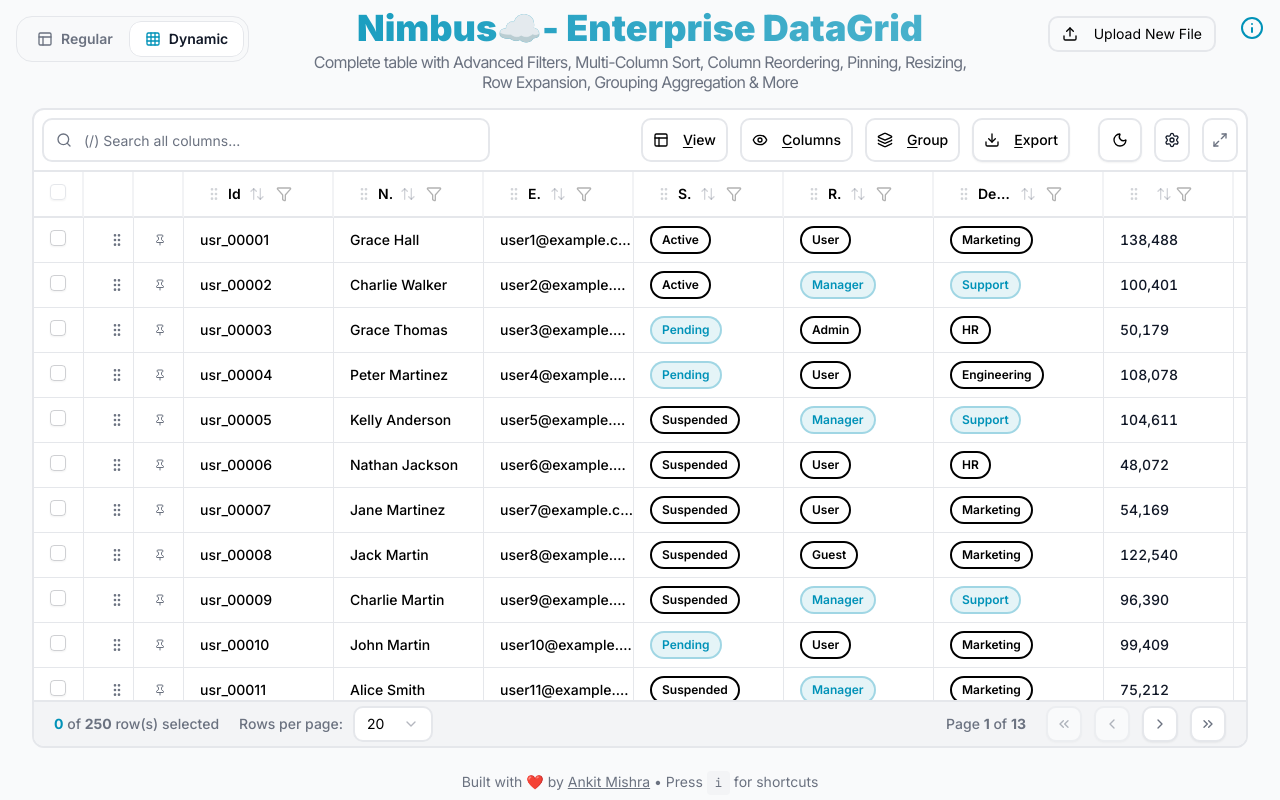
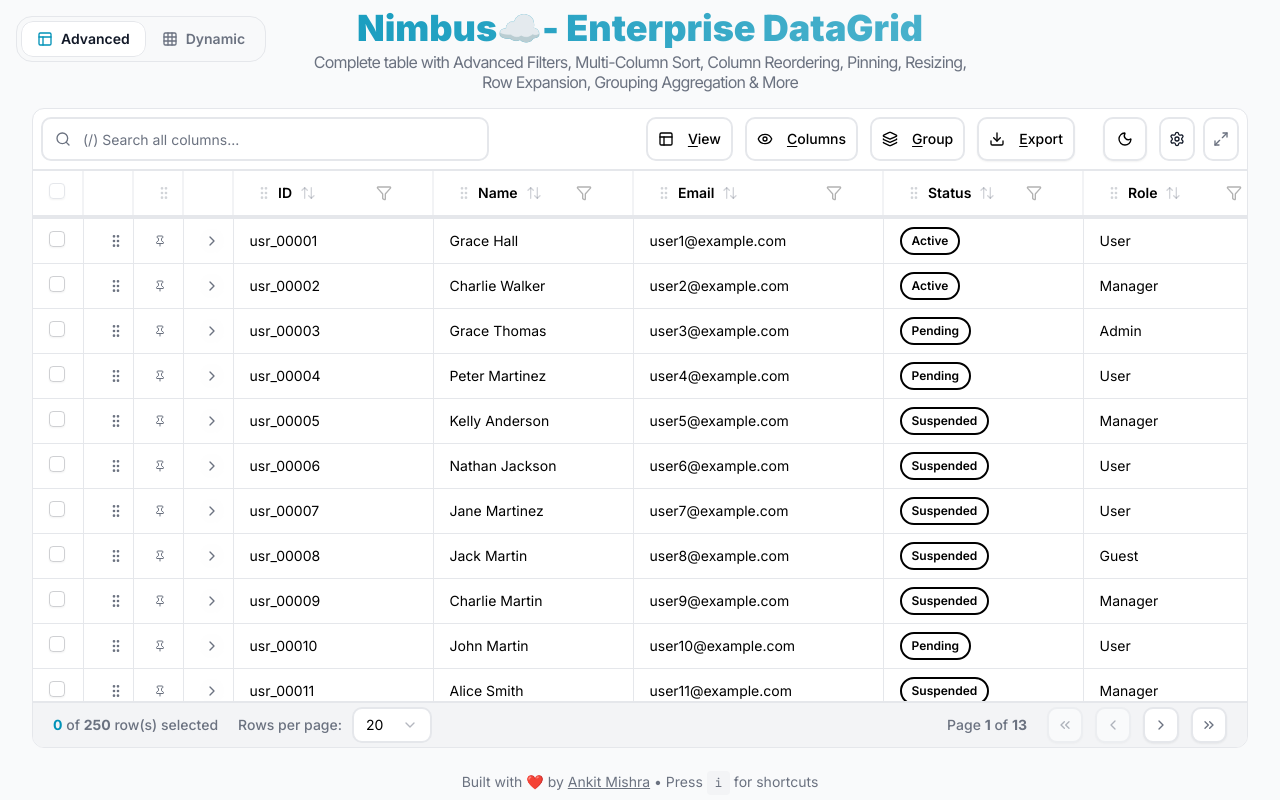
Before and after one commit to 2102ankit/nimbus, a React (Vite) app: page /beta in a window 1280 px wide. Built offline with nearby package versions, Linux system fonts and the light colour scheme.

Commit message:
Working v2

```diff
--- a/components/Datagrid/AdvancedDataGrid.jsx
+++ b/components/Datagrid/AdvancedDataGrid.jsx
@@ -38,10 +38,9 @@ import { AnimatePresence, motion } from "motion/react";
 import { useCallback, useEffect, useMemo, useRef, useState } from "react";
 import { useHotkeys } from "react-hotkeys-hook";
 import StatusBarModal from "./StatusBarModal";
-import { Link } from "react-router-dom";
 import { GridToggle } from "@/src/GridToggle";
 
-const AdvancedDataGrid = () => {
+const AdvancedDataGrid = ({ isDynamic, onToggle }) => {
   const { theme, toggleTheme, density, showGridLines, showHeaderLines, showRowLines, currency, locale } = useTheme();
 
   // State management
@@ -725,7 +724,7 @@ const AdvancedDataGrid = () => {
           {/* Links moved to top left and hidden in fullscreen */}
           {!isFullscreen && (
             <div className="absolute top-4 left-4 z-50">
-              <GridToggle />
+              <GridToggle isDynamic={isDynamic} onToggle={onToggle} />
             </div>
           )}
 
--- a/components/Datagrid/DataGridTableBody.jsx
+++ b/components/Datagrid/DataGridTableBody.jsx
@@ -27,8 +27,8 @@ export function LoadingState({ minHeight = 300 }) {
     <tr>
       <td colSpan={100} className="p-0">
         <div
-          className="flex flex-col items-center justify-center w-full bg-card/10 z-50 rounded-lg sticky left-0"
-          style={{ height: minHeight, top: "var(--header-height)" }}
+          className="flex flex-col items-center justify-center w-full bg-card/10 z-50 rounded-lg"
+          style={{ height: minHeight }}
         >
           <Loader2
             className="h-10 w-10 animate-spin mb-4"
@@ -107,9 +107,7 @@ export function GroupRow({ row, getDensityPadding, table, getLeftPosition, getRi
     <tr
       className="font-semibold border-b-2 transition-all"
       style={{
-        background: `linear-gradient(to right,
-          color-mix(in oklch, var(--color-muted), transparent 90%),
-          color-mix(in oklch, var(--color-muted), transparent 95%))`,
+        backgroundColor: "var(--color-background)",
         borderBottomColor: "var(--color-border)",
       }}
     >
@@ -129,6 +127,7 @@ export function GroupRow({ row, getDensityPadding, table, getLeftPosition, getRi
               right: rightPos !== undefined ? `${rightPos}px` : undefined,
               backgroundColor: isPinned ? 'var(--color-muted)' : 'transparent',
               zIndex: isPinned ? 10 : 1,
+              borderBottom: "2px solid var(--color-border)",
             }}
           >
             {isGroupedCell ? (
@@ -267,8 +266,7 @@ export function DataRow({
                 }}
                 key={cell.id}
                 className={`align-middle relative ${getDensityPadding()} ${!isPinned && !isBeforeRightPinned ? getCellBorderClasses() : ''
-                  } ${isPinned ? "sticky z-10" : ""} ${isPinned === "left" ? "pinned-left-border" : isPinned === "right" ? "pinned-right-border" : ""
-                  } ${isBeforeRightPinned ? 'before-right-pinned' : ''} ${row.getIsPinned() ? `sticky z-20 sticky-pinned-td sticky-pinned-td-${row.getIsPinned()}` : ""}`}
+                  } ${isPinned ? "sticky z-10" : ""} ${isBeforeRightPinned ? 'before-right-pinned' : ''} ${row.getIsPinned() ? `sticky z-20 sticky-pinned-td sticky-pinned-td-${row.getIsPinned()}` : ""}`}
                 style={{
                   color: "var(--color-foreground)",
                   width: cell.column.getSize(),
--- a/components/Datagrid/DataGridTableHeader.jsx
+++ b/components/Datagrid/DataGridTableHeader.jsx
@@ -51,7 +51,6 @@ function SortableHeaderCell({ header, isPinned, leftPos, rightPos, getDensityPad
           : "none",
       }}
       className={`text-left align-middle font-bold relative ${getDensityPadding()} ${!isPinned && !isBeforeRightPinned ? getHeaderBorderClasses() : ''
-        } ${isPinned === "left" ? "pinned-left-border" : isPinned === "right" ? "pinned-right-border" : ""
         } ${isBeforeRightPinned ? 'before-right-pinned' : ''}`}
     >
       {
--- a/src/App.jsx
+++ b/src/App.jsx
@@ -1,30 +1,15 @@
 import AdvancedDataGrid from "@/components/Datagrid/AdvancedDataGrid";
 import ThemeProvider from "@/components/ThemeProvider";
-import { useEffect } from "react";
-import { BrowserRouter, Route, Routes, useLocation } from "react-router-dom";
+import { useState } from "react";
 import DynamicDataGrid from "./DynamicDataGrid";
 
-const ScrollToTop = () => {
-  const { pathname } = useLocation();
+const App = () => {
+  const [isDynamic, setIsDynamic] = useState(false);
 
-  useEffect(() => {
-    window.scrollTo(0, 0); // Scrolls to the top of the window
-  }, [pathname]); // Re-run this effect whenever the pathname changes
-
-  return null; // This component doesn't render anything
-};
-
-const App = () => {
   return (
-    <BrowserRouter>
-      <ScrollToTop />
-      <ThemeProvider>
-        <Routes>
-          <Route path="/" element={<AdvancedDataGrid />} />
-          <Route path="/beta" element={<DynamicDataGrid />} />
-        </Routes>
-      </ThemeProvider>
-    </BrowserRouter>
+    <ThemeProvider>
+      {isDynamic ? <DynamicDataGrid isDynamic={isDynamic} onToggle={setIsDynamic} /> : <AdvancedDataGrid isDynamic={isDynamic} onToggle={setIsDynamic} />}
+    </ThemeProvider>
   );
 };
 
--- a/src/ColumnConfigurationMenu.jsx
+++ b/src/ColumnConfigurationMenu.jsx
@@ -140,7 +140,7 @@ export const ColumnConfigurationMenu = memo(function ColumnConfigurationMenu({ c
                 [key]: value
             };
             // Apply immediately if it's a toggle change
-            if (selectedColumnId && key !== 'headerText' && key !== 'precision') {
+            if (selectedColumnId && key !== 'headerText') {
                 setColumnConfig(selectedColumnId, updated);
                 onConfigChange?.();
             }
--- a/src/DynamicDataGrid.jsx
+++ b/src/DynamicDataGrid.jsx
@@ -41,11 +41,10 @@ import { generateSampleData } from "@/components/Datagrid/sampleDataGenerator";
 import { applyColumnConfigs } from "./columnConfigSystem";
 import { ColumnConfigurationMenu } from "./ColumnConfigurationMenu";
 import { useDataWorker } from "./useDataWorker";
-import { Link } from "react-router-dom";
 import { createColumns } from "@/components/Datagrid/columnDefinitions";
 import { GridToggle } from "./GridToggle";
 
-const DynamicDataGrid = () => {
+const DynamicDataGrid = ({ isDynamic, onToggle }) => {
     const { theme, toggleTheme, density, showGridLines, showHeaderLines, showRowLines, currency, locale } = useTheme();
     const { isReady: workerReady, processData } = useDataWorker();
 
@@ -830,7 +829,7 @@ const DynamicDataGrid = () => {
                     {!isFullscreen && (
                         <>
                             <div className="absolute top-0 left-0 m-4 z-50">
-                                <GridToggle />
+                                <GridToggle isDynamic={isDynamic} onToggle={onToggle} />
                             </div>
                             <TooltipProvider>
                                 <Tooltip>
--- a/src/GridToggle.jsx
+++ b/src/GridToggle.jsx
@@ -1,40 +1,42 @@
 import { Layout, Grid3x3 } from "lucide-react";
-import { Link, useLocation } from "react-router-dom";
 import { motion } from "motion/react";
 
-export function GridToggle() {
-    const location = useLocation();
-    const isBeta = location.pathname === "/beta";
-
+export function GridToggle({ isDynamic, onToggle }) {
     return (
         <div className="flex p-1 bg-muted/30 border border-border rounded-xl shadow-none">
-            <Link to="/" className="relative px-4 py-2 flex items-center gap-2 text-sm font-semibold transition-colors rounded-lg overflow-hidden group">
-                {location.pathname === "/" && (
+            <button
+                onClick={() => onToggle(false)}
+                className="relative px-4 py-2 flex items-center gap-2 text-sm font-semibold transition-colors rounded-lg overflow-hidden group"
+            >
+                {!isDynamic && (
                     <motion.div
                         layoutId="active-pill"
                         className="absolute inset-0 bg-background border border-border rounded-lg shadow-none"
                         transition={{ type: "spring", bounce: 0.2, duration: 0.6 }}
                     />
                 )}
-                <Layout className={`h-4 w-4 relative z-10 ${location.pathname === "/" ? "text-primary" : "text-muted-foreground group-hover:text-foreground"}`} />
-                <span className={`relative z-10 ${location.pathname === "/" ? "text-foreground" : "text-muted-foreground group-hover:text-foreground"}`}>
-                    Regular
+                <Layout className={`h-4 w-4 relative z-10 ${!isDynamic ? "text-primary" : "text-muted-foreground group-hover:text-foreground"}`} />
+                <span className={`relative z-10 ${!isDynamic ? "text-foreground" : "text-muted-foreground group-hover:text-foreground"}`}>
+                    Advanced
                 </span>
-            </Link>
+            </button>
 
-            <Link to="/beta" className="relative px-4 py-2 flex items-center gap-2 text-sm font-semibold transition-colors rounded-lg overflow-hidden group">
-                {location.pathname === "/beta" && (
+            <button
+                onClick={() => onToggle(true)}
+                className="relative px-4 py-2 flex items-center gap-2 text-sm font-semibold transition-colors rounded-lg overflow-hidden group"
+            >
+                {isDynamic && (
                     <motion.div
                         layoutId="active-pill"
                         className="absolute inset-0 bg-background border border-border rounded-lg shadow-none"
                         transition={{ type: "spring", bounce: 0.2, duration: 0.6 }}
                     />
                 )}
-                <Grid3x3 className={`h-4 w-4 relative z-10 ${location.pathname === "/beta" ? "text-primary" : "text-muted-foreground group-hover:text-foreground"}`} />
-                <span className={`relative z-10 ${location.pathname === "/beta" ? "text-foreground" : "text-muted-foreground group-hover:text-foreground"}`}>
+                <Grid3x3 className={`h-4 w-4 relative z-10 ${isDynamic ? "text-primary" : "text-muted-foreground group-hover:text-foreground"}`} />
+                <span className={`relative z-10 ${isDynamic ? "text-foreground" : "text-muted-foreground group-hover:text-foreground"}`}>
                     Dynamic
                 </span>
-            </Link>
+            </button>
         </div>
     );
 }
--- a/src/index.css
+++ b/src/index.css
@@ -167,29 +167,6 @@ html::-webkit-scrollbar {
   height: 0 !important;
 }
 
-.pinned-left-border::after {
-  content: '';
-  position: absolute;
-  top: 0;
-  right: 0;
-  bottom: 0;
-  width: 1px;
-  background-color: var(--color-border);
-  pointer-events: none;
-  z-index: 1;
-}
-
-.pinned-right-border::before {
-  content: '';
-  position: absolute;
-  top: 0;
-  left: 0;
-  bottom: 0;
-  width: 1px;
-  background-color: var(--color-border);
-  pointer-events: none;
-  z-index: 1;
-}
 
 .before-right-pinned {
   border-right: none !important;
```
